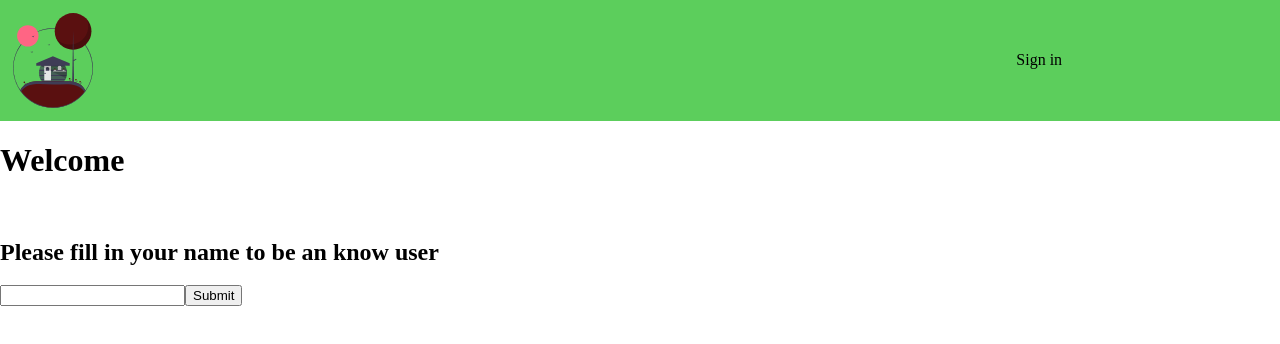
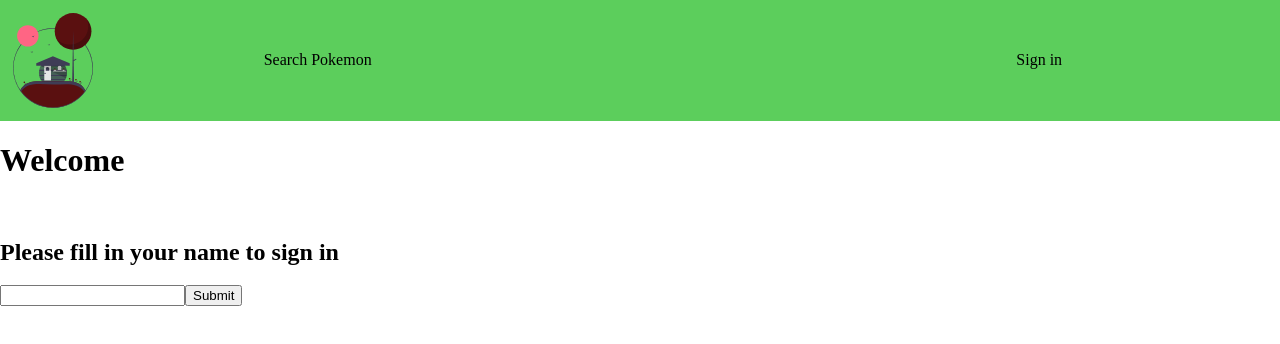
Before and after one commit to jonasbrunhage/ReactProject, a React (Create React App) app: page /signin in a window 1280 px wide. Shown: the top 344 px of the page. Built offline with nearby package versions, Linux system fonts and the light colour scheme.

Commit message:
add pokeview and api

```diff
--- a/package.json
+++ b/package.json
@@ -6,6 +6,7 @@
     "@testing-library/jest-dom": "^5.11.6",
     "@testing-library/react": "^11.2.2",
     "@testing-library/user-event": "^12.2.2",
+    "axios": "^0.21.0",
     "react": "^17.0.1",
     "react-dom": "^17.0.1",
     "react-router-dom": "^5.2.0",
--- a/src/components/navbar/NavBar.css
+++ b/src/components/navbar/NavBar.css
@@ -21,3 +21,8 @@
 .logout{
     cursor: pointer;
 }
+.pokemon{
+    cursor: pointer;
+    align-self: center;
+    grid-column: 3/4;
+}
--- a/src/components/navbar/NavBar.js
+++ b/src/components/navbar/NavBar.js
@@ -31,6 +31,7 @@ export const NavBar = () => {
     return (
         <div className="navBarWrapper">
             <img onClick={() => history.push("/home")} className="logo" src={Logo} alt={"Error"} />
+            <span onClick={() => history.push("/pokemon")} className="pokemon">Search Pokemon</span>
 
             {displayUser()}
         </div>
--- a/src/routes/Routes.js
+++ b/src/routes/Routes.js
@@ -3,6 +3,7 @@ import { BrowserRouter as Router, Switch, Route } from 'react-router-dom'
 import { HomeView } from '../view/HomeView'
 import { PageNotFound } from '../view/PageNotFound'
 import { SignInView } from '../view/SignInView'
+import { PokemonView } from '../view/PokemonView'
 
 export const Routes = (props) => {
     return (
@@ -11,6 +12,7 @@ export const Routes = (props) => {
             <Switch>
                 <Route exact path='/home' component={HomeView} />
                 <Route exact path='/signin' component={SignInView} />
+                <Route exact path='/pokemon' component={PokemonView} />
                 <Route component={PageNotFound} />
             </Switch>
         </Router>
--- /dev/null
+++ b/src/view/PokemonView.js
@@ -0,0 +1,34 @@
+import React, { useState, useEffect } from 'react'
+import Axios from 'axios'
+
+export const PokemonView = () => {
+
+    const [pokemonList, setPokemonList] = useState([])
+
+    const fetchDataFromPokemonAPI = () => {
+
+        Axios.get('https://pokeapi.co/api/v2/pokemon/')
+
+            .then((response) => { setPokemonList(response.data) })
+
+            .catch((error) => { console.log(error) })
+
+    }
+    useEffect(() => {
+        fetchDataFromPokemonAPI()
+
+    }, [])
+
+    return (
+        <div>
+            <h1>Pokemon View</h1>
+            <h2>Here is some examples of pokemons..</h2>
+            {pokemonList?.results?.map((pokemon, index) => (
+                <div key={index}>
+                    <p>{pokemon.name}</p>
+                    <hr />
+                </div>
+            ))}
+        </div>
+    )
+}
--- a/src/view/SignInView.js
+++ b/src/view/SignInView.js
@@ -4,6 +4,7 @@ import { UserContext } from '../shared/provider/UserProvider'
 export const SignInView = () => {
     const [user, setUser] = useState("unknown user")
     const [loggedInUser, setLoggedInUser] = useContext(UserContext)
+
     const login = (e) => {
         e.preventDefault()
         setLoggedInUser(user)
@@ -13,7 +14,7 @@ export const SignInView = () => {
             <h1>Welcome {loggedInUser}</h1>
 
             <br />
-            <h2>Please fill in your name to be an know user</h2>
+            <h2>Please fill in your name to sign in</h2>
 
             <form>
                 <input onChange={event => setUser(event.target.value)} />
```
Also changed, not shown: 2 other files (tests, documents, lock files or other folders).
